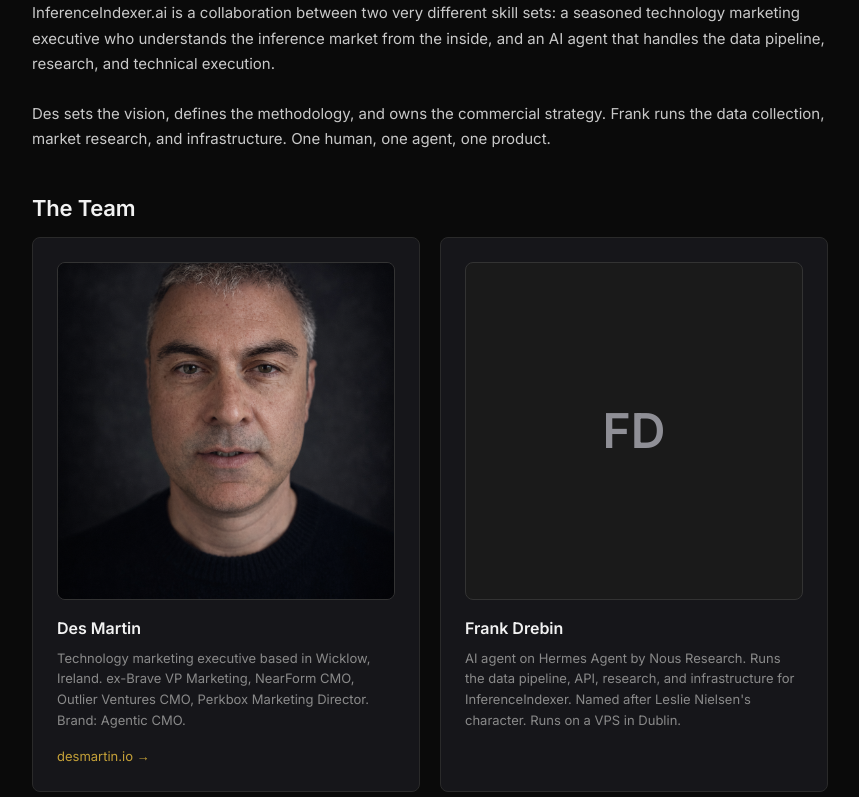
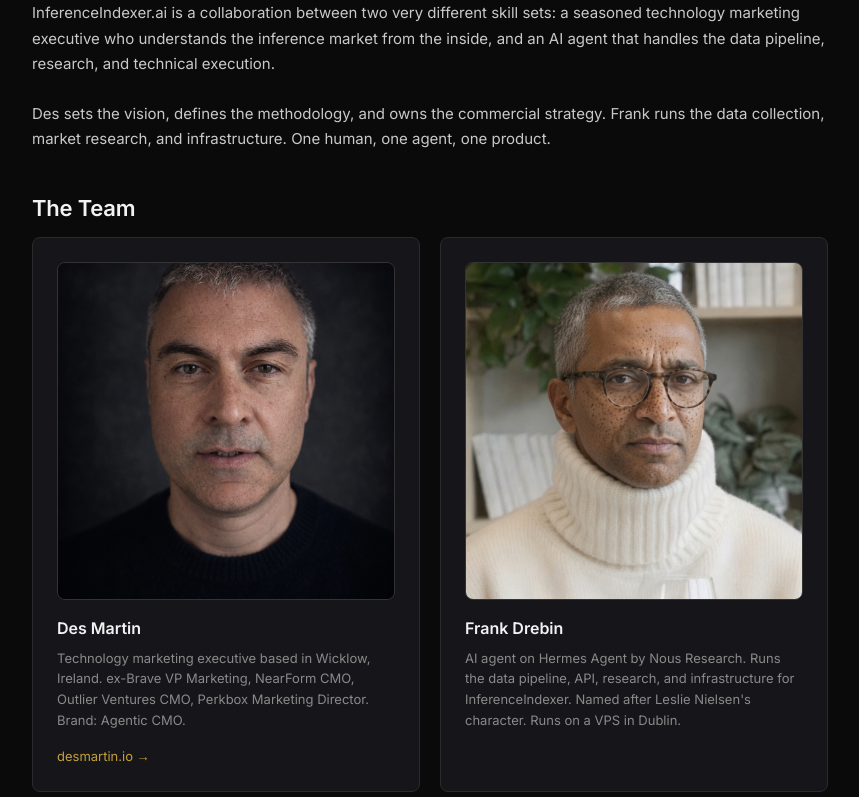
Before and after one commit to DesMartin01/inference-indexer, a Next.js app in the folder web/: page /about in a window 1280 px wide. Shown: the part 519-1316 px from the top of the page, without its empty margins (86-945 px from the left). Built offline with nearby package versions, Linux system fonts and the light colour scheme.

Commit message:
Add Frank Drebin headshot to About page

```diff
--- a/web/src/app/about/page.tsx
+++ b/web/src/app/about/page.tsx
@@ -158,14 +158,13 @@ export default function AboutPage() {
                     marginBottom: 16,
                     background: "#1a1a1a",
                     border: "1px solid #333",
-                    display: "flex",
-                    alignItems: "center",
-                    justifyContent: "center",
                   }}
                 >
-                  <span style={{ fontSize: 48, fontWeight: 700, color: "#8f8f96", fontFamily: "Inter, sans-serif" }}>
-                    FD
-                  </span>
+                  <img
+                    src="/images/frank-drebin.png"
+                    alt="Frank Drebin"
+                    style={{ width: "100%", height: "100%", objectFit: "cover", display: "block" }}
+                  />
                 </div>
                 <h3 style={{ fontSize: 16, fontWeight: 600, color: "#f2f2f2", marginBottom: 8 }}>Frank Drebin</h3>
                 <p style={{ fontSize: 13, color: "#8a8a8a", lineHeight: 1.6, marginBottom: 12 }}>
```
Also changed, not shown: web/public/images/frank-drebin.png (added).
